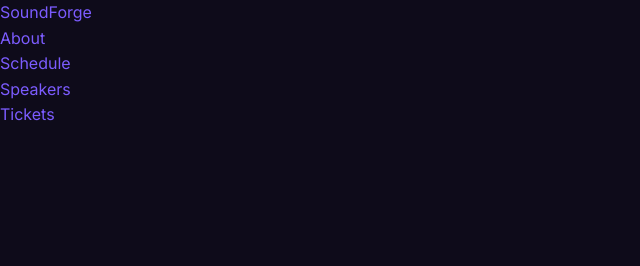
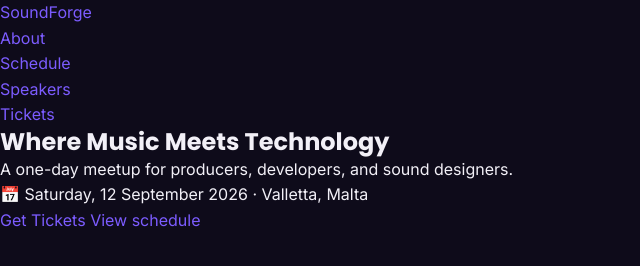
Before and after one commit to xbyvale/MaltaInternshipChallenge, a plain HTML site: page starter/index.html in a window 1280 px wide. Shown: the whole page, without its empty margins (0-640 px from the left). Drawn offline with Linux system fonts and the light colour scheme.

Commit message:
Add hero section

```diff
--- a/starter/index.html
+++ b/starter/index.html
@@ -51,6 +51,15 @@
   <main>
     <!-- TODO: 2. HERO -->
     <section class="hero" id="top">
+      <div class="hero-content">
+        <h1 class="hero-headline">Where Music Meets Technology</h1>
+        <p class="hero-tagline">A one-day meetup for producers, developers, and sound designers.</p>
+        <p class="hero-meta">📅 Saturday, 12 September 2026 · Valletta, Malta</p>
+        <div class="hero-actions">
+          <a href="#tickets" class="button button-primary">Get Tickets</a>
+          <a href="#schedule" class="link-secondary">View schedule</a>
+        </div>
+      </div>
     </section>
 
     <!-- TODO: 3. ABOUT (heading "Why SoundForge?" + 3 feature cards) -->
```
